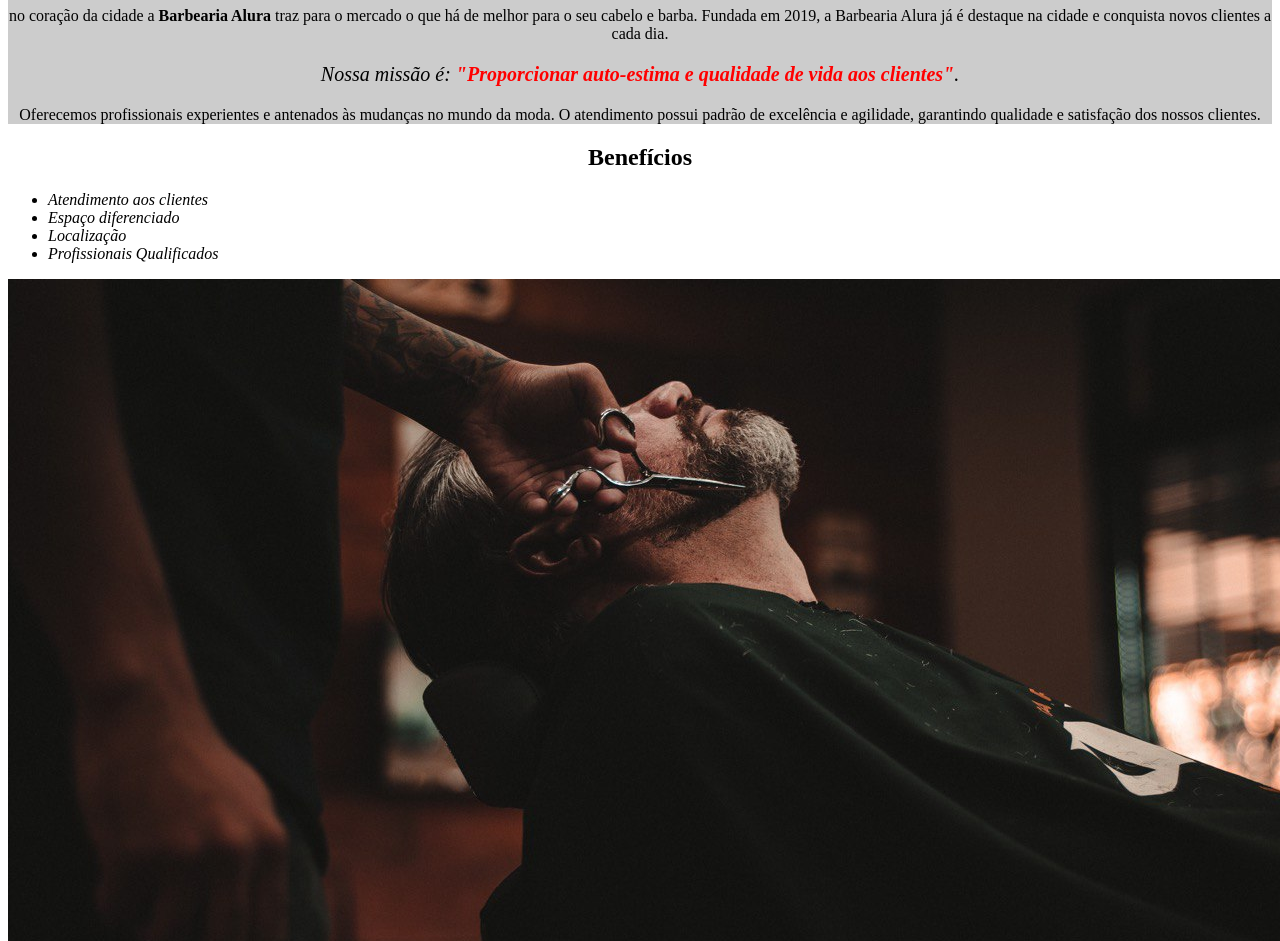
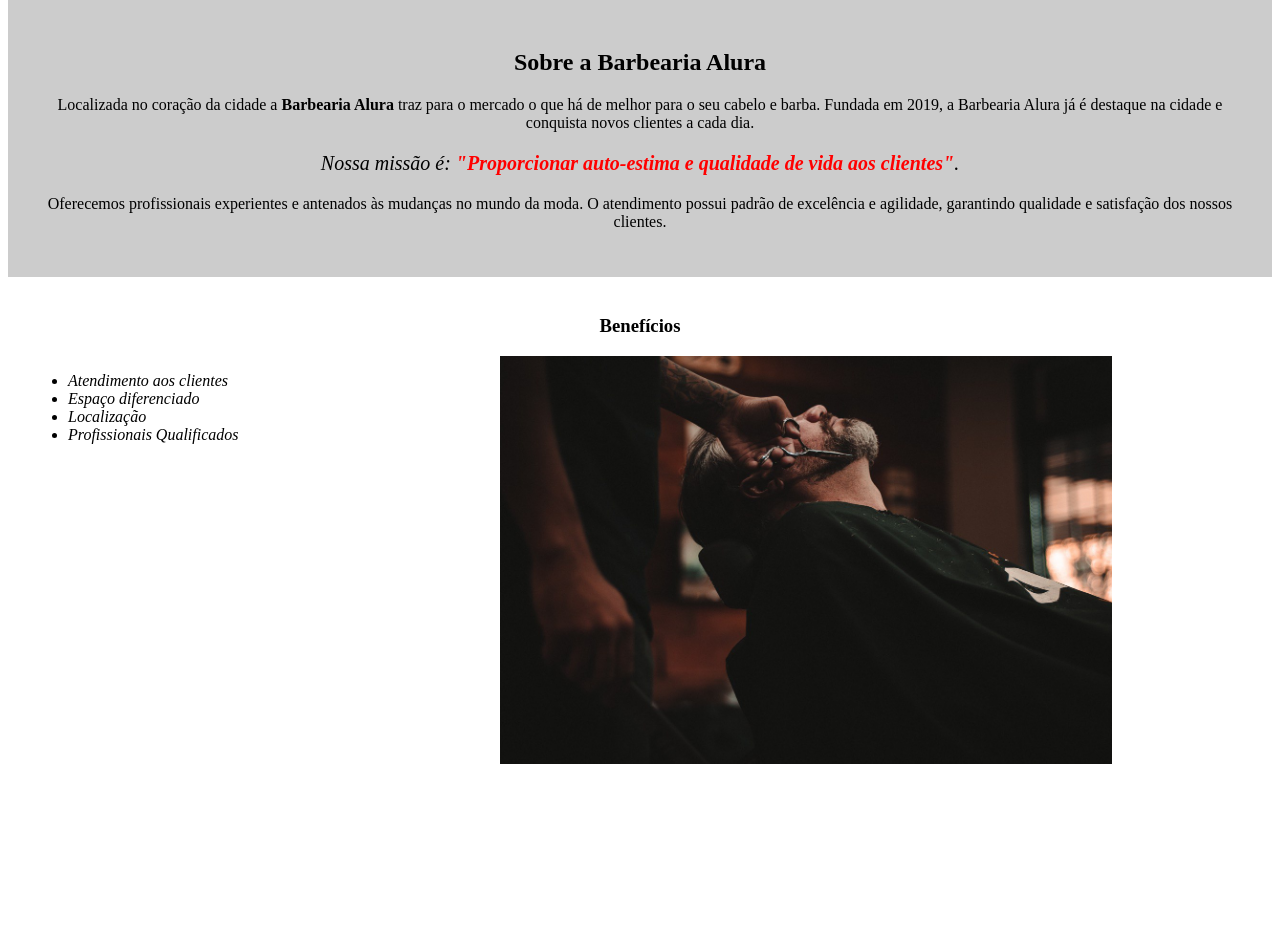
Before and after one commit to wardedcoffee/HTML5-e-CSS3-Alura, a plain HTML site: page index.html in a window 1280 px wide. Shown: the part 559-1500 px from the top of the page. After the commit the page ends 1355 px from the top, so only its background shows below. Drawn offline with Linux system fonts and the light colour scheme.

Commit message:
first part ok

```diff
--- a/index.html
+++ b/index.html
@@ -7,18 +7,21 @@
     </head>
 
         <body>
+            <header>
+                <h1 class="titulo-principal">Barbearia Alura</h1>
+            </header>
             <img id="banner" src="banner.jpg">
             <div class="principal">
-                <h1>Sobre a Barbearia Alura</h1>
+                <h2 class="titulo-centralizado">Sobre a Barbearia Alura</h2>
 
-                <p> no coração da cidade a <strong>Barbearia Alura</strong> traz para o mercado o que há de melhor para o seu cabelo e barba. Fundada em 2019, a Barbearia Alura já é destaque na cidade e conquista novos clientes a cada dia.</p>
+                <p>Localizada no coração da cidade a <strong>Barbearia Alura</strong> traz para o mercado o que há de melhor para o seu cabelo e barba. Fundada em 2019, a Barbearia Alura já é destaque na cidade e conquista novos clientes a cada dia.</p>
 
                 <p id="missao"><em>Nossa missão é: <strong>"Proporcionar auto-estima e qualidade de vida aos clientes"</strong>.</em></p>
 
-                <p> Oferecemos profissionais experientes e antenados às mudanças no mundo da moda. O atendimento possui padrão de excelência e agilidade, garantindo qualidade e satisfação dos nossos clientes.</p>
+                <p>Oferecemos profissionais experientes e antenados às mudanças no mundo da moda. O atendimento possui padrão de excelência e agilidade, garantindo qualidade e satisfação dos nossos clientes.</p>
             </div>
             <div class="beneficios">
-                <h2>Benefícios</h2>
+                <h3 class="titulo-centralizado">Benefícios</h3>
 
                 <ul>
                     <li class="itens">Atendimento aos clientes</li>
@@ -27,7 +30,7 @@
                     <li class="itens">Profissionais Qualificados</li>
                 </ul>
 
-                <img src="beneficios.jpg">
+                <img src="beneficios.jpg" class="imagembeneficios">
             </div>
         </body>
 </html>
--- a/style.css
+++ b/style.css
@@ -7,10 +7,14 @@ body {
 
 .principal {
     background: #cccccc;
-
+    padding: 30px;
 }
 
-h1 {
+.titulo-principal {
+    padding-left: 20px;
+}
+
+.titulo-centralizado {
     text-align: center;
 }
 
@@ -32,8 +36,16 @@ em strong {
 
 .beneficios {
     background: #ffffff;
+    padding: 20px;
 }
 
-h2 {
-    text-align: center;
+ul {
+    display: inline-block;
+    vertical-align: top;
+    width: 20%;
+    margin-right: 15%;
 }
+
+.imagembeneficios {
+    width: 50%;
+}
```
